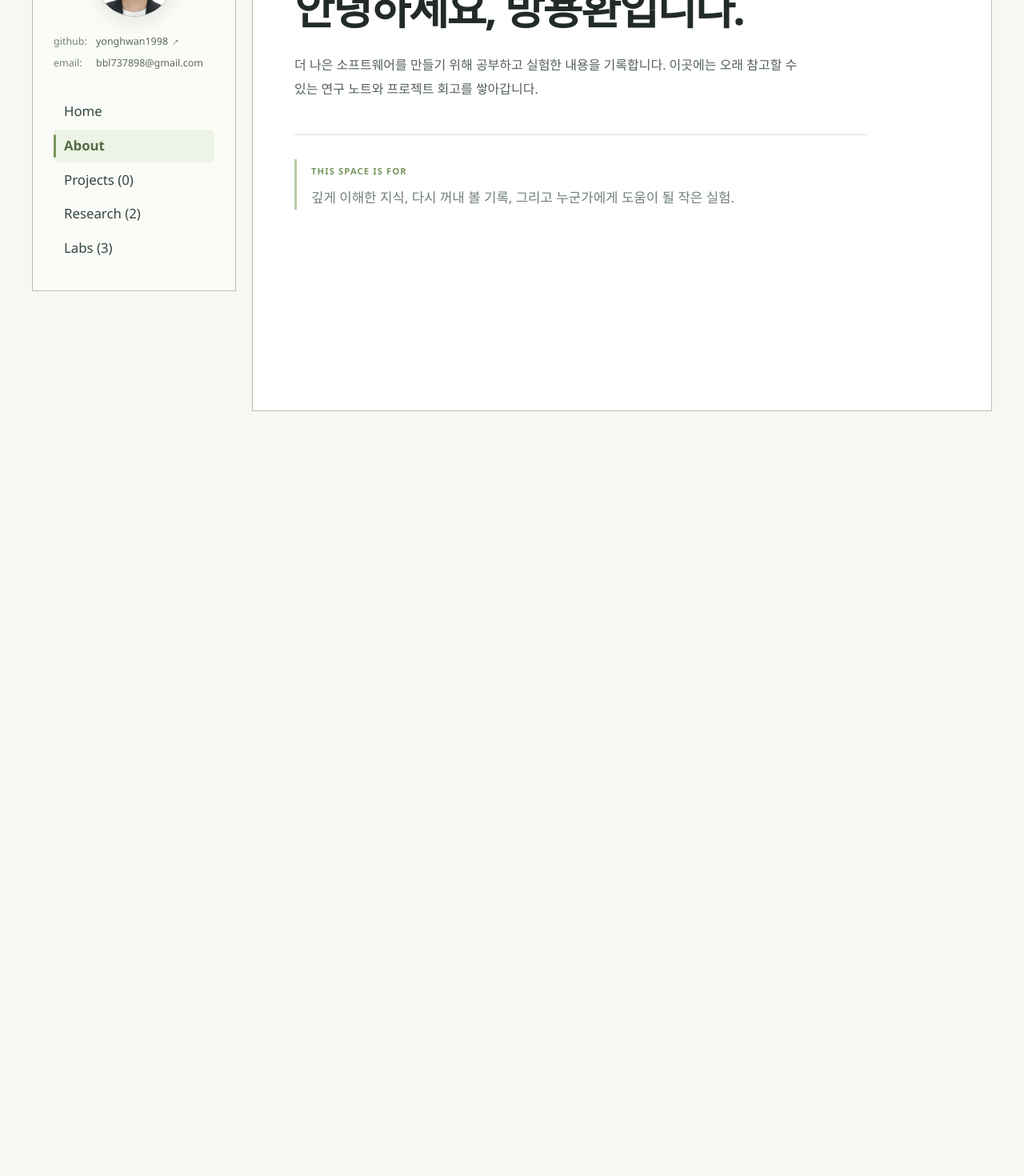
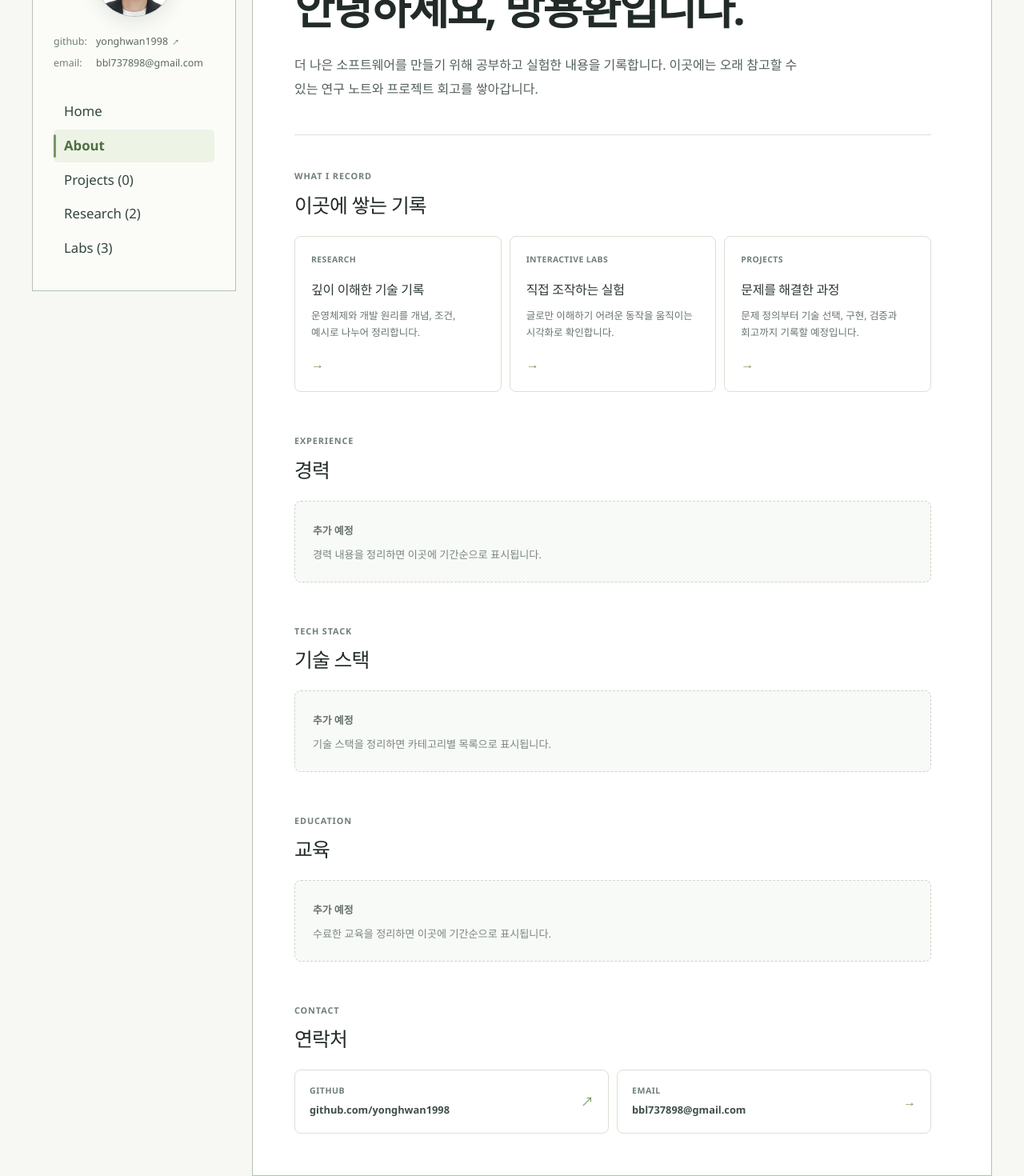
Before and after one commit to yonghwan1998/next-yongss-blog, a Next.js app: page /about in a window 1280 px wide. Shown: the part 190-1660 px from the top of the page at 80% size. Before the commit the page ends 800 px from the top, so only its background shows below. Built offline with nearby package versions, Linux system fonts and the light colour scheme.

Commit message:
docs: about 페이지 프레임 생성

```diff
--- /dev/null
+++ b/src/app/about/about-data.ts
@@ -0,0 +1,23 @@
+export type TimelineItem = {
+  description?: string;
+  organization: string;
+  period: string;
+  title: string;
+};
+
+export type TechStackGroup = {
+  category: string;
+  items: string[];
+};
+
+export const careerItems: TimelineItem[] = [
+  // { period: "", organization: "", title: "", description: "" },
+];
+
+export const techStackGroups: TechStackGroup[] = [
+  // { category: "", items: [] },
+];
+
+export const educationItems: TimelineItem[] = [
+  // { period: "", organization: "", title: "", description: "" },
+];
--- a/src/app/about/page.tsx
+++ b/src/app/about/page.tsx
@@ -1,13 +1,42 @@
 import type { Metadata } from "next";
+import Link from "next/link";
+import { careerItems, educationItems, techStackGroups, type TimelineItem } from "./about-data";
 
 export const metadata: Metadata = {
   title: "About",
   description: "yongss와 이 블로그를 소개합니다.",
 };
 
+const contentAreas = [
+  { href: "/research", label: "Research", title: "깊이 이해한 기술 기록", description: "운영체제와 개발 원리를 개념, 조건, 예시로 나누어 정리합니다." },
+  { href: "/labs", label: "Interactive Labs", title: "직접 조작하는 실험", description: "글로만 이해하기 어려운 동작을 움직이는 시각화로 확인합니다." },
+  { href: "/projects", label: "Projects", title: "문제를 해결한 과정", description: "문제 정의부터 기술 선택, 구현, 검증과 회고까지 기록할 예정입니다." },
+] as const;
+
+function Timeline({ emptyMessage, items }: { emptyMessage: string; items: TimelineItem[] }) {
+  if (items.length === 0) {
+    return <div className="about-section-empty"><strong>추가 예정</strong><p>{emptyMessage}</p></div>;
+  }
+
+  return (
+    <ol className="about-timeline">
+      {items.map((item) => (
+        <li key={`${item.period}-${item.organization}-${item.title}`}>
+          <span>{item.period}</span>
+          <div>
+            <small>{item.organization}</small>
+            <h3>{item.title}</h3>
+            {item.description ? <p>{item.description}</p> : null}
+          </div>
+        </li>
+      ))}
+    </ol>
+  );
+}
+
 export default function AboutPage() {
   return (
-    <main className="page-shell">
+    <main className="page-shell about-page">
       <p className="page-kicker">About</p>
       <h1 className="page-title">안녕하세요, 방용환입니다.</h1>
       <p className="page-description">
@@ -15,10 +44,69 @@ export default function AboutPage() {
         이곳에는 오래 참고할 수 있는 연구 노트와 프로젝트 회고를 쌓아갑니다.
       </p>
       <div className="content-divider" />
-      <div className="about-note">
-        <span>THIS SPACE IS FOR</span>
-        <p>깊게 이해한 지식, 다시 꺼내 볼 기록, 그리고 누군가에게 도움이 될 작은 실험.</p>
-      </div>
+
+      <section className="about-section" aria-labelledby="about-records-title">
+        <div className="about-section-heading">
+          <p>What I record</p>
+          <h2 id="about-records-title">이곳에 쌓는 기록</h2>
+        </div>
+        <div className="about-topic-grid">
+          {contentAreas.map((area) => (
+            <Link href={area.href} key={area.href}>
+              <small>{area.label}</small>
+              <h3>{area.title}</h3>
+              <p>{area.description}</p>
+              <span aria-hidden="true">→</span>
+            </Link>
+          ))}
+        </div>
+      </section>
+
+      <section className="about-section" aria-labelledby="about-career-title">
+        <div className="about-section-heading">
+          <p>Experience</p>
+          <h2 id="about-career-title">경력</h2>
+        </div>
+        <Timeline emptyMessage="경력 내용을 정리하면 이곳에 기간순으로 표시됩니다." items={careerItems} />
+      </section>
+
+      <section className="about-section" aria-labelledby="about-stack-title">
+        <div className="about-section-heading">
+          <p>Tech stack</p>
+          <h2 id="about-stack-title">기술 스택</h2>
+        </div>
+        {techStackGroups.length === 0 ? (
+          <div className="about-section-empty"><strong>추가 예정</strong><p>기술 스택을 정리하면 카테고리별 목록으로 표시됩니다.</p></div>
+        ) : (
+          <div className="about-stack-grid">
+            {techStackGroups.map((group) => (
+              <article key={group.category}>
+                <h3>{group.category}</h3>
+                <ul>{group.items.map((item) => <li key={item}>{item}</li>)}</ul>
+              </article>
+            ))}
+          </div>
+        )}
+      </section>
+
+      <section className="about-section" aria-labelledby="about-education-title">
+        <div className="about-section-heading">
+          <p>Education</p>
+          <h2 id="about-education-title">교육</h2>
+        </div>
+        <Timeline emptyMessage="수료한 교육을 정리하면 이곳에 기간순으로 표시됩니다." items={educationItems} />
+      </section>
+
+      <section className="about-section" aria-labelledby="about-contact-title">
+        <div className="about-section-heading">
+          <p>Contact</p>
+          <h2 id="about-contact-title">연락처</h2>
+        </div>
+        <div className="about-contact-links">
+          <a href="https://github.com/yonghwan1998" rel="noopener noreferrer" target="_blank"><span><small>GitHub</small><strong>github.com/yonghwan1998</strong></span><i aria-hidden="true">↗</i></a>
+          <a href="mailto:bbl737898@gmail.com"><span><small>Email</small><strong>bbl737898@gmail.com</strong></span><i aria-hidden="true">→</i></a>
+        </div>
+      </section>
     </main>
   );
 }
--- a/src/app/globals.css
+++ b/src/app/globals.css
@@ -194,9 +194,44 @@ a { color: inherit; text-decoration: none; }
 .projects-empty-nav a:is(:hover, :focus-visible) { border-color: #aabd9d; outline: none; box-shadow: 0 9px 22px rgba(38, 53, 43, .09); transform: translateY(-2px); }
 .projects-empty-nav a:focus-visible { box-shadow: 0 0 0 3px rgba(120, 152, 94, .22), 0 9px 22px rgba(38, 53, 43, .09); }
 .projects-empty-nav a:is(:hover, :focus-visible) i { transform: translateX(4px); }
-.about-note { max-width: 630px; padding-left: 18px; border-left: 3px solid #b9cca7; }
-.about-note span { color: var(--accent); font-size: .7rem; font-weight: 700; letter-spacing: .1em; }
-.about-note p { margin: 7px 0 0; color: var(--muted); font-size: 1.05rem; }
+.about-page { max-width: 900px; }
+.about-section { padding-top: 52px; }
+.about-section:first-of-type { padding-top: 12px; }
+.about-section-heading { margin-bottom: 18px; }
+.about-section-heading > p { margin: 0 0 5px; color: #718078; font-size: .68rem; font-weight: 700; letter-spacing: .08em; text-transform: uppercase; }
+.about-section-heading h2 { margin: 0; color: #222b27; font-size: 1.55rem; letter-spacing: -.035em; }
+.about-topic-grid { display: grid; grid-template-columns: repeat(3, minmax(0, 1fr)); gap: 10px; }
+.about-topic-grid a { position: relative; display: flex; min-height: 190px; flex-direction: column; padding: 20px; border: 1px solid #d8e0d4; border-radius: 8px; background: #ffffff; transition: border-color .2s ease, box-shadow .2s ease, transform .2s ease; }
+.about-topic-grid small { color: #718078; font-size: .65rem; font-weight: 700; letter-spacing: .04em; text-transform: uppercase; }
+.about-topic-grid h3 { margin: 15px 0 8px; color: #2f3934; font-size: 1rem; letter-spacing: -.02em; }
+.about-topic-grid p { margin: 0; color: #68746d; font-size: .78rem; line-height: 1.7; }
+.about-topic-grid a > span { margin-top: auto; padding-top: 16px; color: var(--accent); transition: transform .2s ease; }
+.about-topic-grid a:is(:hover, :focus-visible) { border-color: #aebeaa; outline: none; box-shadow: 0 10px 24px rgba(38, 53, 43, .09); transform: translateY(-3px); }
+.about-topic-grid a:focus-visible { box-shadow: 0 0 0 3px rgba(120, 152, 94, .2), 0 10px 24px rgba(38, 53, 43, .09); }
+.about-topic-grid a:is(:hover, :focus-visible) > span { transform: translateX(4px); }
+.about-section-empty { padding: 22px; border: 1px dashed #cbd5c7; border-radius: 8px; background: #f8faf7; }
+.about-section-empty strong { color: #657268; font-size: .8rem; }
+.about-section-empty p { margin: 6px 0 0; color: #7a857e; font-size: .82rem; line-height: 1.7; }
+.about-timeline { display: grid; gap: 0; margin: 0; padding: 0; border-top: 1px solid #dce2da; list-style: none; }
+.about-timeline li { display: grid; grid-template-columns: 130px minmax(0, 1fr); gap: 22px; padding: 20px 4px; border-bottom: 1px solid #dce2da; }
+.about-timeline li > span { color: #718078; font-size: .76rem; font-weight: 650; }
+.about-timeline small { color: #718078; font-size: .7rem; }
+.about-timeline h3 { margin: 5px 0 0; color: #2f3934; font-size: 1rem; }
+.about-timeline p { margin: 7px 0 0; color: #68746d; font-size: .82rem; line-height: 1.7; }
+.about-stack-grid { display: grid; grid-template-columns: repeat(2, minmax(0, 1fr)); gap: 10px; }
+.about-stack-grid article { padding: 20px; border: 1px solid #d8e0d4; border-radius: 8px; background: #ffffff; }
+.about-stack-grid h3 { margin: 0 0 14px; color: #2f3934; font-size: .95rem; }
+.about-stack-grid ul { display: flex; flex-wrap: wrap; gap: 7px; margin: 0; padding: 0; list-style: none; }
+.about-stack-grid li { padding: 5px 9px; border: 1px solid #d4decf; border-radius: 999px; background: #f7f9f5; color: #5f6c65; font-size: .72rem; }
+.about-contact-links { display: grid; grid-template-columns: repeat(2, minmax(0, 1fr)); gap: 10px; }
+.about-contact-links a { display: flex; align-items: center; justify-content: space-between; gap: 12px; min-width: 0; padding: 17px 18px; border: 1px solid #d8e0d4; border-radius: 8px; background: #ffffff; transition: border-color .2s ease, box-shadow .2s ease, transform .2s ease; }
+.about-contact-links a > span { display: grid; min-width: 0; gap: 4px; }
+.about-contact-links small { color: #718078; font-size: .66rem; font-weight: 700; letter-spacing: .05em; text-transform: uppercase; }
+.about-contact-links strong { overflow-wrap: anywhere; color: #415048; font-size: .8rem; }
+.about-contact-links i { flex: 0 0 auto; color: var(--accent); font-style: normal; transition: transform .2s ease; }
+.about-contact-links a:is(:hover, :focus-visible) { border-color: #aebeaa; outline: none; box-shadow: 0 9px 22px rgba(38, 53, 43, .09); transform: translateY(-2px); }
+.about-contact-links a:focus-visible { box-shadow: 0 0 0 3px rgba(120, 152, 94, .2), 0 9px 22px rgba(38, 53, 43, .09); }
+.about-contact-links a:is(:hover, :focus-visible) i { transform: translate(3px, -1px); }
 .section-label { margin-bottom: 16px; }
 
 .lab-card {
@@ -669,6 +704,9 @@ a { color: inherit; text-decoration: none; }
   .home-research-grid, .home-lab-feature { grid-template-columns: 1fr; }
   .home-research-card { min-height: 220px; }
   .home-lab-preview { min-height: 280px; border-left: 0; border-top: 1px solid #dce2da; }
+  .about-topic-grid, .about-stack-grid, .about-contact-links { grid-template-columns: 1fr; }
+  .about-topic-grid a { min-height: 0; }
+  .about-timeline li { grid-template-columns: 1fr; gap: 8px; }
   .projects-empty-state { padding: 26px 20px; }
   .projects-outline, .projects-empty-nav > div { grid-template-columns: 1fr; }
   .projects-outline > li { min-height: 0; }
```
